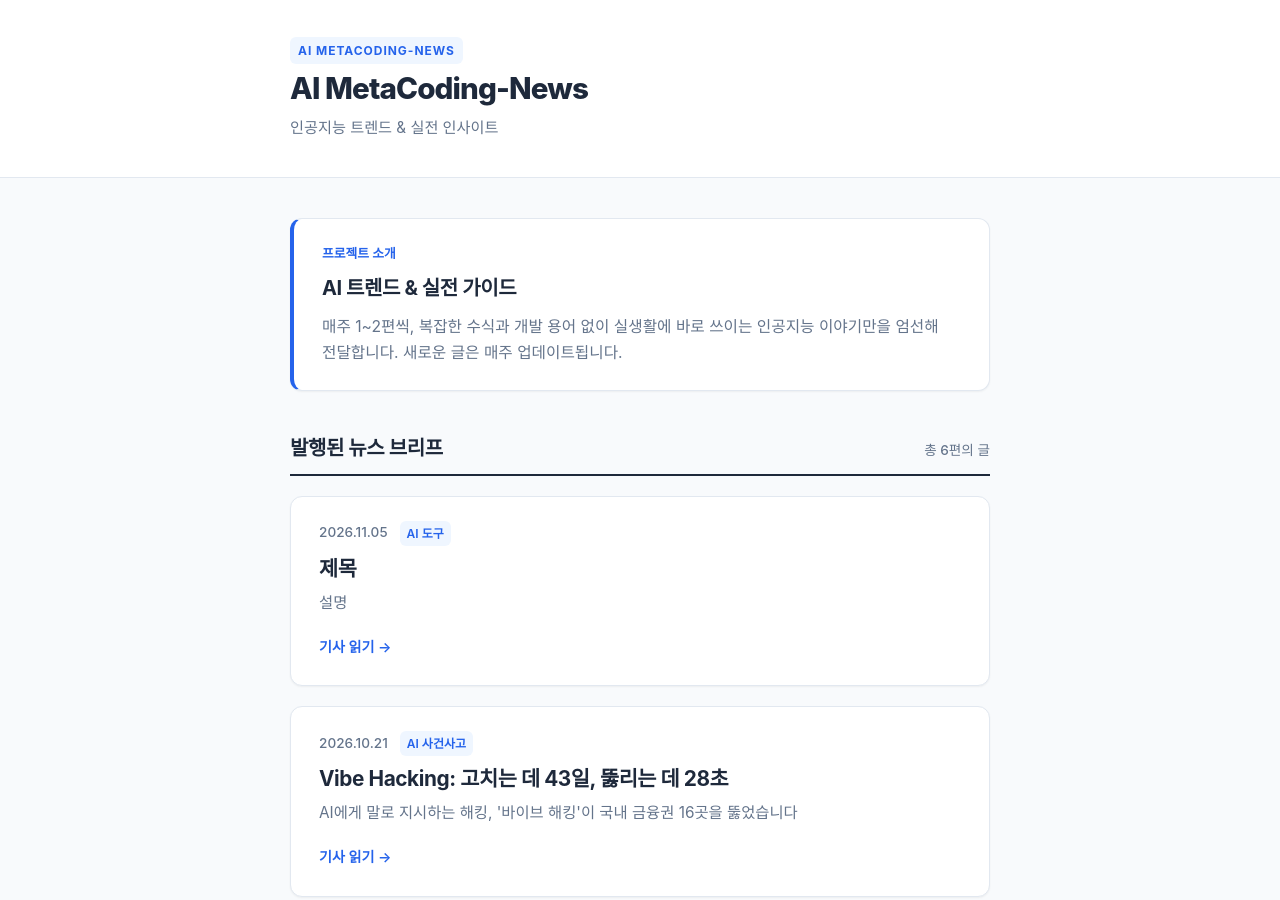
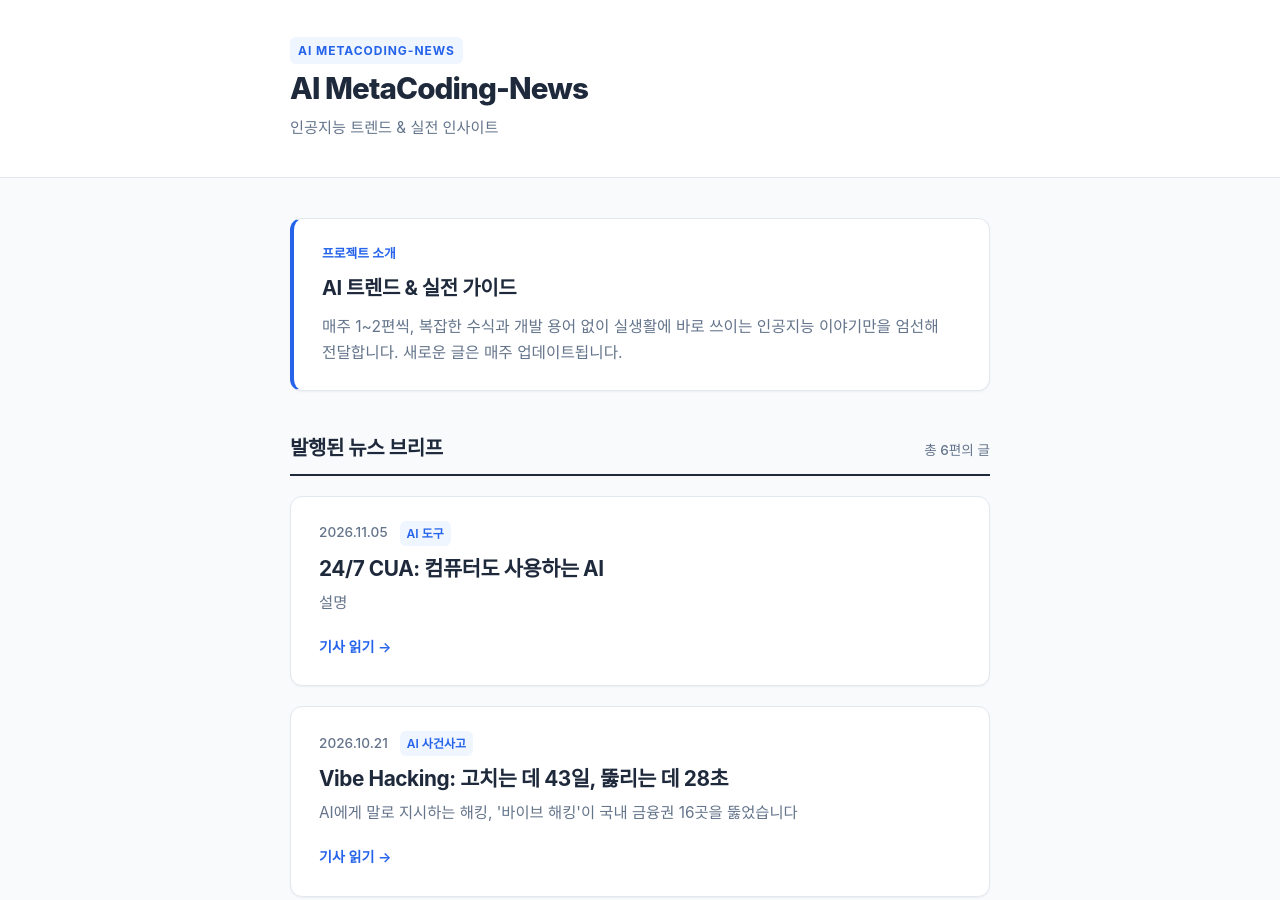
Before and after one commit to AIMetaCoding-News/AIMetaCoding-News.github.io, a Jekyll site: the page built from index.html, in a window 1280 px wide and 900 px high. Built offline with Jekyll 4.4.1, drawn with Linux system fonts in a browser that asks for light colours; some web fonts are replaced.

Commit message:
Update post title and metadata for AI Agent

```diff
--- a/_posts/2026-11-05-AI-Agent.md
+++ b/_posts/2026-11-05-AI-Agent.md
@@ -1,6 +1,6 @@
 ---
 layout: post
-title: "제목"
+title: "24/7 CUA: 컴퓨터도 사용하는 AI"
 date: 2026-11-05 09:00:00 +0900
 category: "AI 도구"
 read_time: "6분"
```
